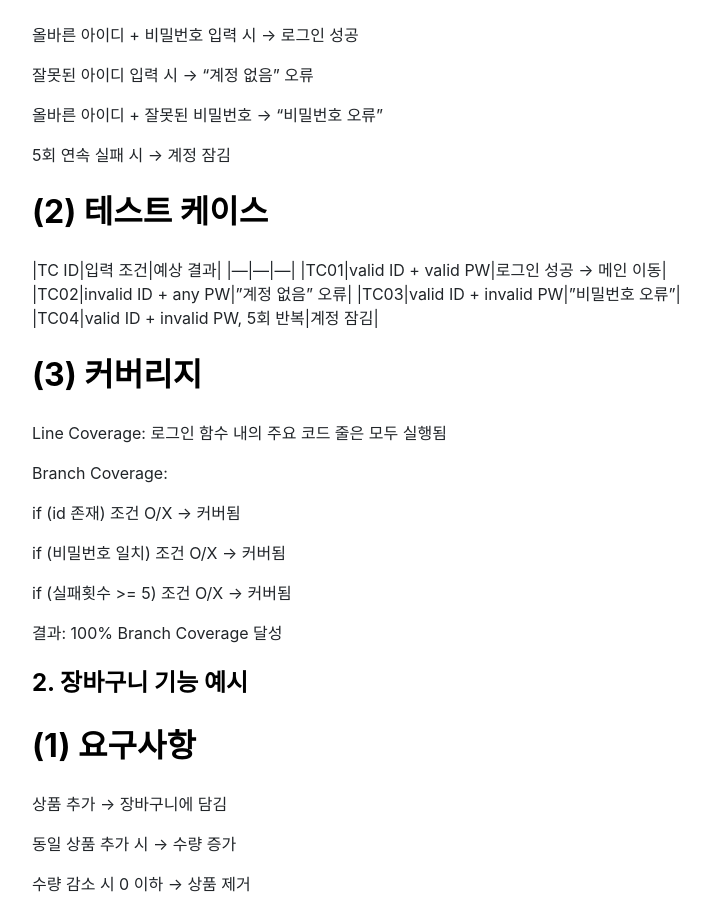
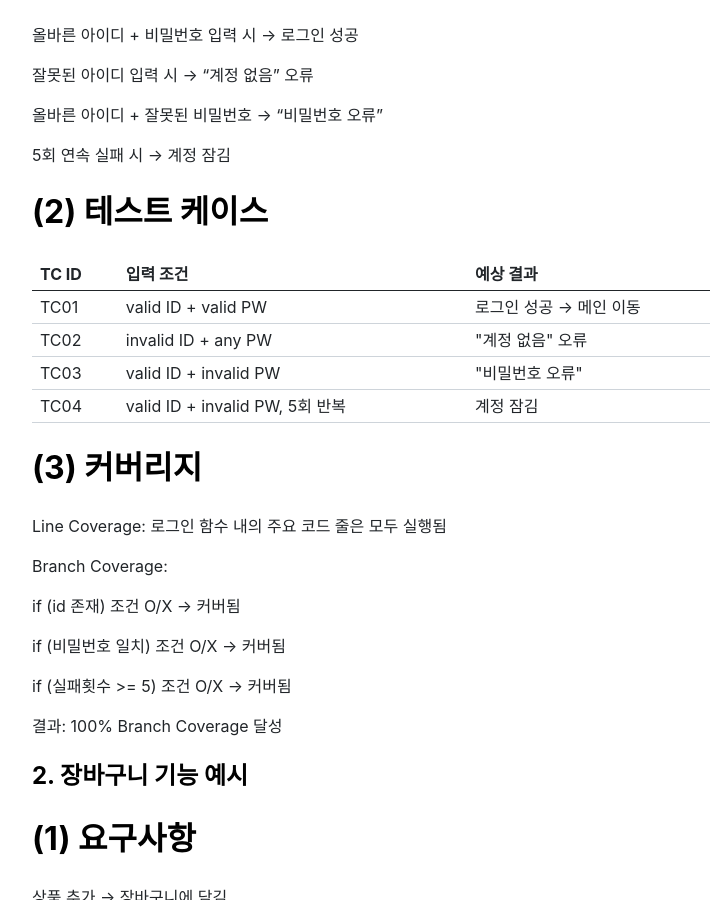
Before and after one commit to ksjeon4biz/ksjeon4biz.github.io, a Jekyll site: the page built from _posts/2025-08-31-Test_Coverage.markdown, in a window 1280 px wide and 900 px high, scrolled down 358 px. Shown: the whole window, without its empty margins (256-966 px from the left). Built offline with Jekyll 4.4.1, drawn with Linux system fonts in a browser that asks for light colours; nearby versions of some CDN libraries.

Commit message:
테스트 커버리지

```diff
--- a/_posts/2025-08-31-Test_Coverage.markdown
+++ b/_posts/2025-08-31-Test_Coverage.markdown
@@ -19,12 +19,37 @@ categories: test
 5회 연속 실패 시 → 계정 잠김
 
 # (2) 테스트 케이스
-|TC ID|입력 조건|예상 결과|
-|---|---|---|
-|TC01|valid ID + valid PW|로그인 성공 → 메인 이동|
-|TC02|invalid ID + any PW|"계정 없음" 오류|
-|TC03|valid ID + invalid PW|"비밀번호 오류"|
-|TC04|valid ID + invalid PW, 5회 반복|계정 잠김|
+<table>
+<thead>
+<tr>
+<th>TC ID</th>
+<th>입력 조건</th>
+<th>예상 결과</th>
+</tr>
+</thead>
+<tbody>
+<tr>
+<td>TC01</td>
+<td>valid ID + valid PW</td>
+<td>로그인 성공 → 메인 이동</td>
+</tr>
+<tr>
+<td>TC02</td>
+<td>invalid ID + any PW</td>
+<td>"계정 없음" 오류</td>
+</tr>
+<tr>
+<td>TC03</td>
+<td>valid ID + invalid PW</td>
+<td>"비밀번호 오류"</td>
+</tr>
+<tr>
+<td>TC04</td>
+<td>valid ID + invalid PW, 5회 반복</td>
+<td>계정 잠김</td>
+</tr>
+</tbody>
+</table>
 
 
 # (3) 커버리지
```
